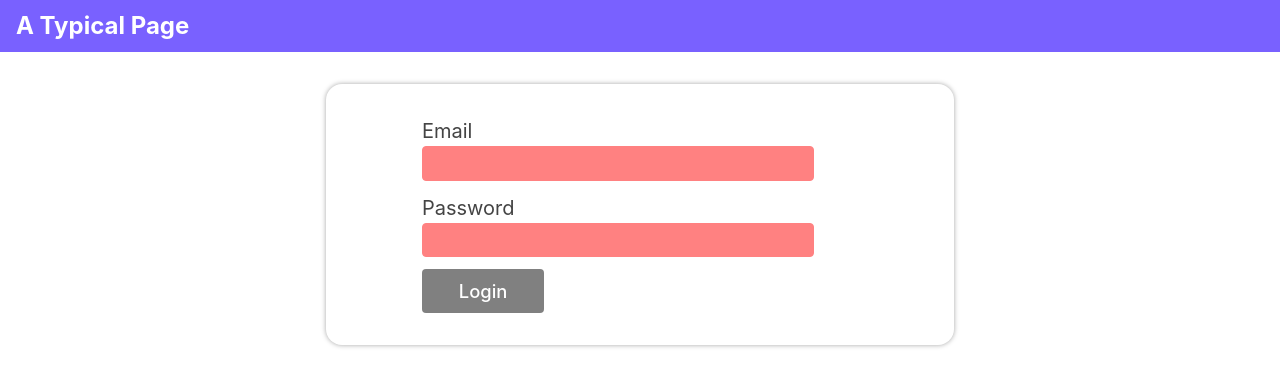
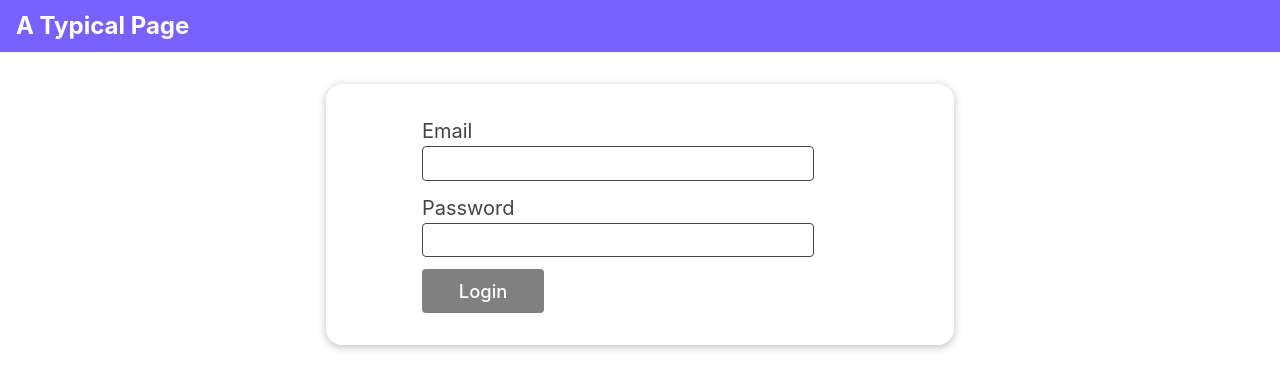
Before and after one commit to geethaKrishnaCH/react-hooks-project, a React (Vite) app: page / in a window 1280 px wide. Shown: the top 390 px of the page. Built offline with nearby package versions, Linux system fonts and the light colour scheme.

Commit message:
form validation without useEffect

```diff
--- a/src/App.jsx
+++ b/src/App.jsx
@@ -1,15 +1,25 @@
-import React, { useState } from "react";
+import React, { useEffect, useState } from "react";
 import MainHeader from "./components/MainHeader/MainHeader";
 import MainContent from "./components/MainContent/MainContent";
 
 function App() {
   const [isLoggedIn, setIsLoggedIn] = useState(false);
   function handleLogout() {
+    localStorage.setItem("isLoggedIn", false);
     setIsLoggedIn((prev) => !prev);
   }
   function handleLogin() {
+    localStorage.setItem("isLoggedIn", true);
     setIsLoggedIn((prev) => !prev);
   }
+
+  useEffect(() => {
+    const storedIsLoggedIn = localStorage.getItem("isLoggedIn");
+    if (!!storedIsLoggedIn) {
+      setIsLoggedIn(storedIsLoggedIn);
+    }
+  }, []);
+
   return (
     <React.Fragment>
       <MainHeader isLoggedIn={isLoggedIn} onLogout={handleLogout} />
--- a/src/components/Login/Login.jsx
+++ b/src/components/Login/Login.jsx
@@ -3,35 +3,43 @@ import Card from "../UI/Card/Card";
 import styles from "./Login.module.css";
 import Button from "../UI/Button/Button";
 function Login({ onLogin }) {
-  const mailformat = /^\w+([\.-]?\w+)*@\w+([\.-]?\w+)*(\.\w{2,3})+$/;
   const [user, setUser] = useState({ email: "", password: "" });
   const [formIsValid, setFormIsValid] = useState(false);
   const [emailIsValid, setEmailIsValid] = useState();
   const [passwordIsValid, setPasswordIsValid] = useState();
 
+  function validateEmail(email) {
+    const emailFormat = /^\w+([.-]?\w+)*@\w+([.-]?\w+)*(\.\w{2,3})+$/;
+    return emailFormat.test(email);
+  }
+
   function handleEmailChange(event) {
-    setUser({ ...user, email: event.target.value });
+    setUser((prev) => {
+      return { ...prev, email: event.target.value };
+    });
+    // validateEmailHandler();
     setFormIsValid(
-      event.target.value.match(mailformat) && user.password.trim().length > 6
+      validateEmail(event.target.value) && user.password.trim().length > 6
     );
   }
 
   function handlePasswordChange(event) {
-    setUser({ ...user, password: event.target.value });
+    setUser((prev) => {
+      return { ...prev, password: event.target.value };
+    });
+    // validatePasswordHandler();
     setFormIsValid(
-      event.target.value.trim().length > 6 && user.email.match(mailformat)
+      event.target.value.trim().length > 6 && validateEmail(user.email)
     );
   }
 
   const validateEmailHandler = () => {
-    setEmailIsValid(user.email.match(mailformat));
+    setEmailIsValid(validateEmail(user.email));
   };
 
   const validatePasswordHandler = () => {
     setPasswordIsValid(user.password.trim().length > 6);
   };
-
-  console.log(emailIsValid === false, passwordIsValid);
 
   return (
     <Card cssClasses={styles["form-container"]}>
@@ -40,7 +48,7 @@ function Login({ onLogin }) {
         <input
           type="text"
           name="email"
-          className={emailIsValid === true ? "" : styles.invalid}
+          className={emailIsValid === false ? styles.invalid : ""}
           onChange={handleEmailChange}
           value={user.email}
           onBlur={validateEmailHandler}
@@ -49,7 +57,7 @@ function Login({ onLogin }) {
         <input
           type="password"
           name="password"
-          className={passwordIsValid === true ? "" : styles.invalid}
+          className={passwordIsValid === false ? styles.invalid : ""}
           onChange={handlePasswordChange}
           value={user.password}
           onBlur={validatePasswordHandler}
--- a/src/components/Login/Login.module.css
+++ b/src/components/Login/Login.module.css
@@ -31,10 +31,10 @@
 }
 
 .form-control input.invalid {
-  border: 1px solid rgb(255, 129, 129);
-  background-color: rgb(255, 129, 129);
+  border: 1px solid rgb(255 182 182);
+  background-color: rgb(255 182 182);
 }
 
 .form-control input.invalid:focus {
-  outline: rgb(255, 129, 129);
+  outline: rgb(255 182 182);
 }
--- a/src/components/UI/Button/Button.module.css
+++ b/src/components/UI/Button/Button.module.css
@@ -15,6 +15,11 @@
   opacity: 0.75;
 }
 
+.button:focus {
+  outline: none;
+  opacity: 0.75;
+}
+
 .button:disabled,
 .button:hover:disabled {
   background-color: gray;
--- a/src/components/UI/Card/Card.module.css
+++ b/src/components/UI/Card/Card.module.css
@@ -1,5 +1,5 @@
 .card {
   border-radius: 1rem;
-  box-shadow: 0px 0px 5px #a6a6a6;
+  box-shadow: 0 2px 8px rgba(0, 0, 0, 0.26);
   padding: 1rem;
 }
```
